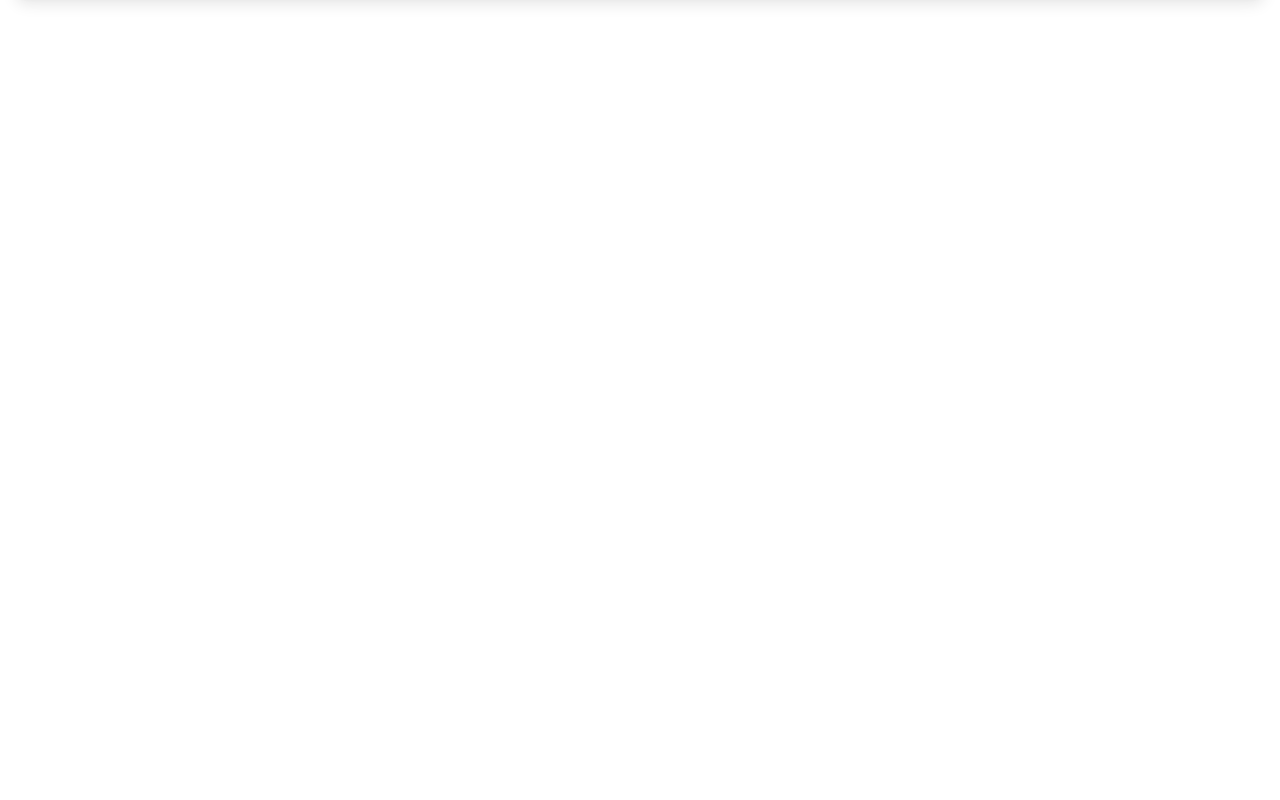
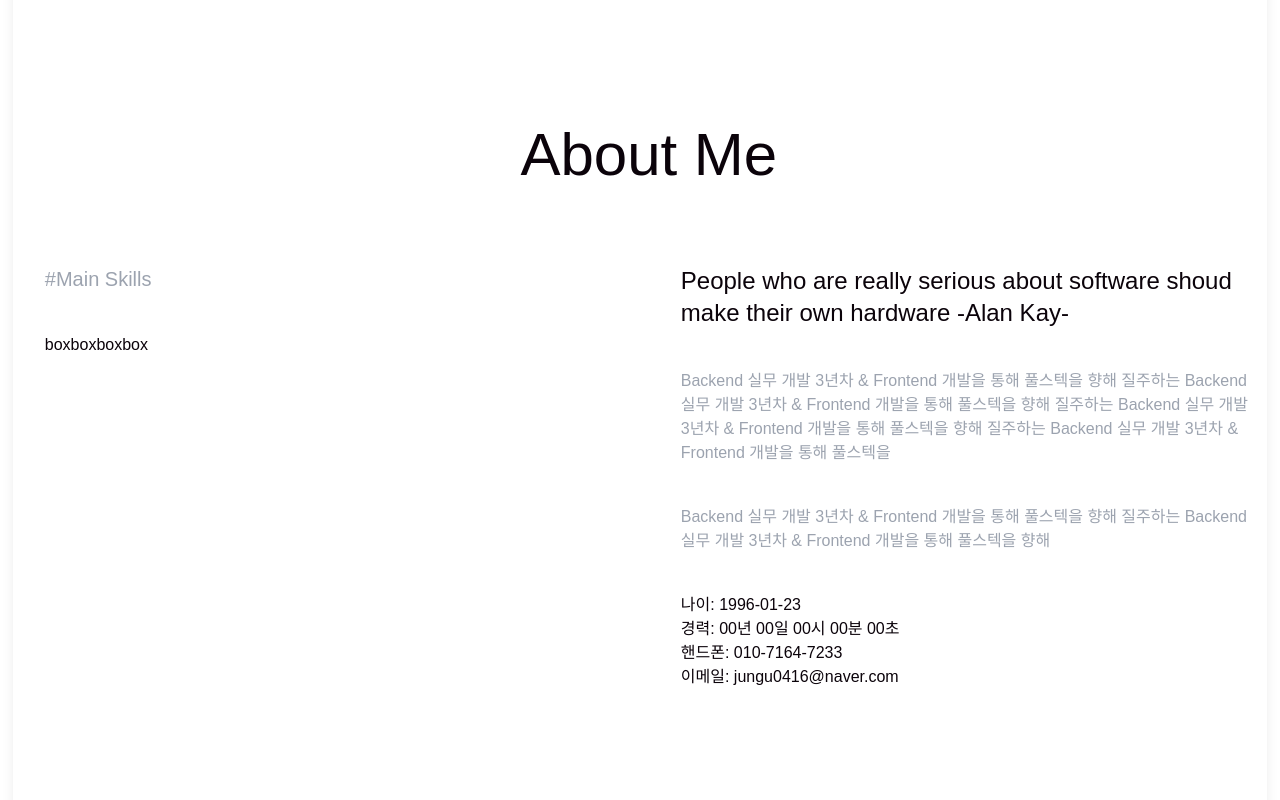
Before and after one commit to jungu0416/profile-with-react, a React (Vite) app: page /whoAmI in a window 1280 px wide. Shown: the part 1280-2080 px from the top of the page. Built offline with nearby package versions, Linux system fonts and the light colour scheme; a web font is replaced by a local one.

Commit message:
feat: About Me, Resume frame-setting

```diff
--- a/src/features/user/User.jsx
+++ b/src/features/user/User.jsx
@@ -6,7 +6,7 @@ import Enterprise from './components/Enterprise'
 function User() {
   return (
     <main>
-      <section className="flex h-[2200px] relative justify-center">
+      <section className="flex h-[3200px] relative justify-center">
         <article className="w-[98%] mt-[-30px] pb-8 bg-white absolute rounded-xl shadow-lg backdrop-blur-lg bg-opacity-80">
           <Info />
           <About />
--- a/src/features/user/components/About.jsx
+++ b/src/features/user/components/About.jsx
@@ -1,5 +1,41 @@
 function About() {
-  return <></>
+  return (
+    <div className="flex flex-col justify-center items-center w-container mx-auto mt-40">
+      <h2 className="text-6xl mb-20">
+        About <span className="">Me</span>
+      </h2>
+      <div className="flex w-full mb-60">
+        <div className="w-1/2 px-8">
+          <h2 className="text-xl mb-10 text-gray-400">#Main Skills</h2>
+          <>box</>
+          <>box</>
+          <>box</>
+          <>box</>
+        </div>
+        <div className="w-1/2 px-8">
+          <blockquote className="text-2xl mb-10">People who are really serious about software shoud make their own hardware -Alan Kay-</blockquote>
+          <p className="text-gray-400 mb-10">
+            Backend 실무 개발 3년차 & Frontend 개발을 통해 풀스텍을 향해 질주하는 Backend 실무 개발 3년차 & Frontend 개발을 통해 풀스텍을 향해
+            질주하는 Backend 실무 개발 3년차 & Frontend 개발을 통해 풀스텍을 향해 질주하는 Backend 실무 개발 3년차 & Frontend 개발을 통해 풀스텍을
+          </p>
+          <p className="text-gray-400 mb-10">
+            Backend 실무 개발 3년차 & Frontend 개발을 통해 풀스텍을 향해 질주하는 Backend 실무 개발 3년차 & Frontend 개발을 통해 풀스텍을 향해
+          </p>
+          <ul>
+            <li>나이: 1996-01-23</li>
+            <li>경력: 00년 00일 00시 00분 00초</li>
+            <li>핸드폰: 010-7164-7233</li>
+            <li>이메일: jungu0416@naver.com</li>
+          </ul>
+        </div>
+      </div>
+      <h2 className="text-6xl mb-20">Resume</h2>
+      <div className="flex w-full mb-60">
+        <div className="w-1/2 px-8 text-2xl text-center">Development</div>
+        <div className="w-1/2 px-8 text-2xl text-center">Management</div>
+      </div>
+    </div>
+  )
 }
 
 export default About
--- a/src/features/user/components/Info.jsx
+++ b/src/features/user/components/Info.jsx
@@ -13,9 +13,9 @@ function Info() {
     <>
       <SloganBg animate="animate-fadeInLeft">I'm</SloganBg>
       <div className={`w-container flex justify-center mx-auto relative transition-opacity duration-1000 ${isVisible ? 'opacity-100' : 'opacity-0'}`}>
-        <Summary content={['개발부터 배포까지', '다~ 해보는']} position={{ top: '20px', left: '75px' }} />
+        <Summary content={['개발부터 배포까지', '다~ 해보는']} position={{ top: '20px', left: '75px' }} animate="animate-fadeInLeft" />
         <ProfileImg />
-        <Summary content={['관리자', '강준구입니다']} position={{ bottom: '50px', right: '150px' }} />
+        <Summary content={['관리자', '강준구입니다']} position={{ bottom: '50px', right: '150px' }} animate="animate-fadeInRight" />
       </div>
       <SloganBg align="text-right" animate="animate-fadeInRight">
         Administrator
@@ -32,10 +32,10 @@ function ProfileImg() {
   return <img src="/public/images/user/여권사진.jpg" alt="프로필 사진" className="rounded-lg shadow-lg" />
 }
 
-function Summary({ content, position }) {
+function Summary({ content, position, animate }) {
   const contentArray = Array.isArray(content) ? content : [content] // 문자열을 배열로 변환
   return (
-    <div className="absolute text-[56px] whitespace-pre-line" style={position}>
+    <div className={`absolute text-[56px] whitespace-pre-line ${animate}`} style={position}>
       {contentArray.join('\n')}
     </div>
   )
--- a/src/shared/components/Slider.jsx
+++ b/src/shared/components/Slider.jsx
@@ -10,18 +10,17 @@ function Slider() {
 
   const smoothScroll = useCallback(() => {
     if (!emblaApi) return
-    emblaApi.scrollNext() // 다음 슬라이드로 이동
+    emblaApi.scrollNext()
   }, [emblaApi])
 
   useEffect(() => {
     if (!emblaApi) return
 
-    // 3초 간격으로 슬라이드가 이동하도록 설정
     const intervalId = setInterval(() => {
       smoothScroll()
-    }, 3000) // 3초마다 슬라이드가 자동으로 넘어감
+    }, 1500)
 
-    return () => clearInterval(intervalId) // 컴포넌트 언마운트 시 interval 종료
+    return () => clearInterval(intervalId)
   }, [emblaApi, smoothScroll])
 
   return (
--- a/tailwind.config.js
+++ b/tailwind.config.js
@@ -6,13 +6,16 @@ export default {
       width: {
         container: '1272px', // 커스텀 width 변수 추가
       },
+      colors: {
+        primary: '#0B030A', // 기본 텍스트 색상 설정
+      },
       keyframes: {
         fadeInLeft: {
-          '0%': { opacity: 0, transform: 'translateX(-50px)' },
+          '0%': { opacity: 0, transform: 'translateX(-150px)' },
           '100%': { opacity: 1, transform: 'translateX(0)' },
         },
         fadeInRight: {
-          '0%': { opacity: 0, transform: 'translateX(50px)' },
+          '0%': { opacity: 0, transform: 'translateX(150px)' },
           '100%': { opacity: 1, transform: 'translateX(0)' },
         },
         fadeIn: {
@@ -27,5 +30,11 @@ export default {
       },
     },
   },
-  plugins: [],
+  plugins: [
+    function ({ addBase, theme }) {
+      addBase({
+        html: { color: theme('colors.primary') },
+      })
+    },
+  ],
 }
```
Also changed, not shown: 1 other file (tests, documents, lock files or other folders).
